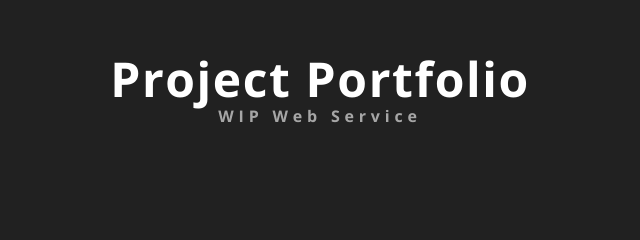
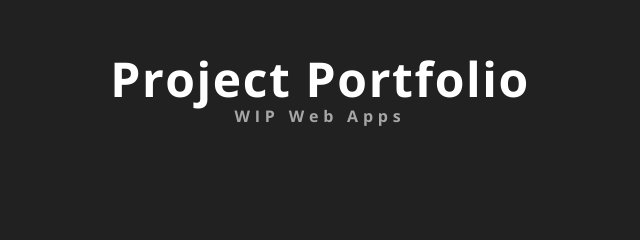
Before and after one commit to its-edmund/old-personal-website, a plain HTML site: page test.html in a window 1280 px wide. Shown: the part 308-548 px from the top of the page, 320-960 px from the left. Drawn offline with nearby package versions, Linux system fonts and the light colour scheme.

Commit message:
Header Change

```diff
--- a/assets/sass/style.sass
+++ b/assets/sass/style.sass
@@ -1,5 +1,8 @@
 *
     font-family: 'Open Sans', sans-serif
+
+html
+    scroll-behavior: smooth
 
 body
     background-color: #212121
--- a/test.html
+++ b/test.html
@@ -34,7 +34,7 @@
 		<!-- <script type="text/javascript" src="scripts/sidebar.js"></script> -->
 		<section class="et-hero-tabs">
 			<h1>Project Portfolio</h1>
-			<h3>WIP Web Service</h3>
+			<h3>WIP Web Apps</h3>
 			<div class="et-hero-tabs-container">
 				<a class="et-hero-tab" href="#tab-python"><i class="fab fa-python fa-3x"></i></a>
 				<a class="et-hero-tab" href="#tab-angular"><i class="fab fa-angular fa-3x"></i></a>
```
